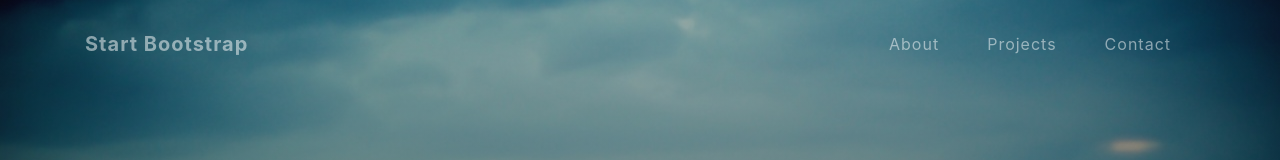
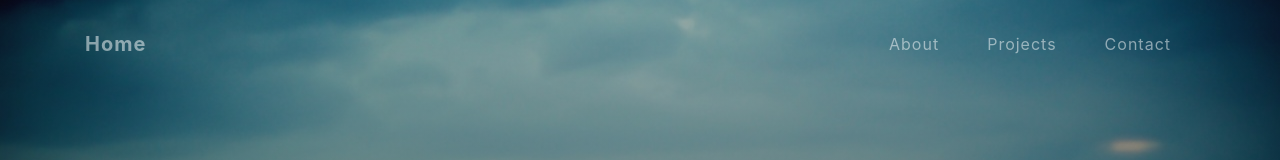
Before and after one commit to maalik-mcburrows/portfolio-v2, a website with bundled scripts: page index.html in a window 1280 px wide. Shown: the top 160 px of the page. Built offline with nearby package versions, Linux system fonts and the light colour scheme.

Commit message:
fixed page titles and resume update

```diff
--- a/index.html
+++ b/index.html
@@ -8,7 +8,7 @@
   <meta name="description" content="">
   <meta name="author" content="">
 
-  <title>Grayscale - Start Bootstrap Theme</title>
+  <title>Maalik McBurrows Portfolio</title>
 
   <!-- Bootstrap core CSS -->
   <link href="vendor/bootstrap/css/bootstrap.min.css" rel="stylesheet">
@@ -28,7 +28,7 @@
   <!-- Navigation -->
   <nav class="navbar navbar-expand-lg navbar-light fixed-top" id="mainNav">
     <div class="container">
-      <a class="navbar-brand js-scroll-trigger" href="#page-top">Start Bootstrap</a>
+      <a class="navbar-brand js-scroll-trigger" href="#page-top">Home</a>
       <button class="navbar-toggler navbar-toggler-right" type="button" data-toggle="collapse" data-target="#navbarResponsive" aria-controls="navbarResponsive" aria-expanded="false" aria-label="Toggle navigation">
         Menu
         <i class="fas fa-bars"></i>
```
Also changed, not shown: 1 other file.
